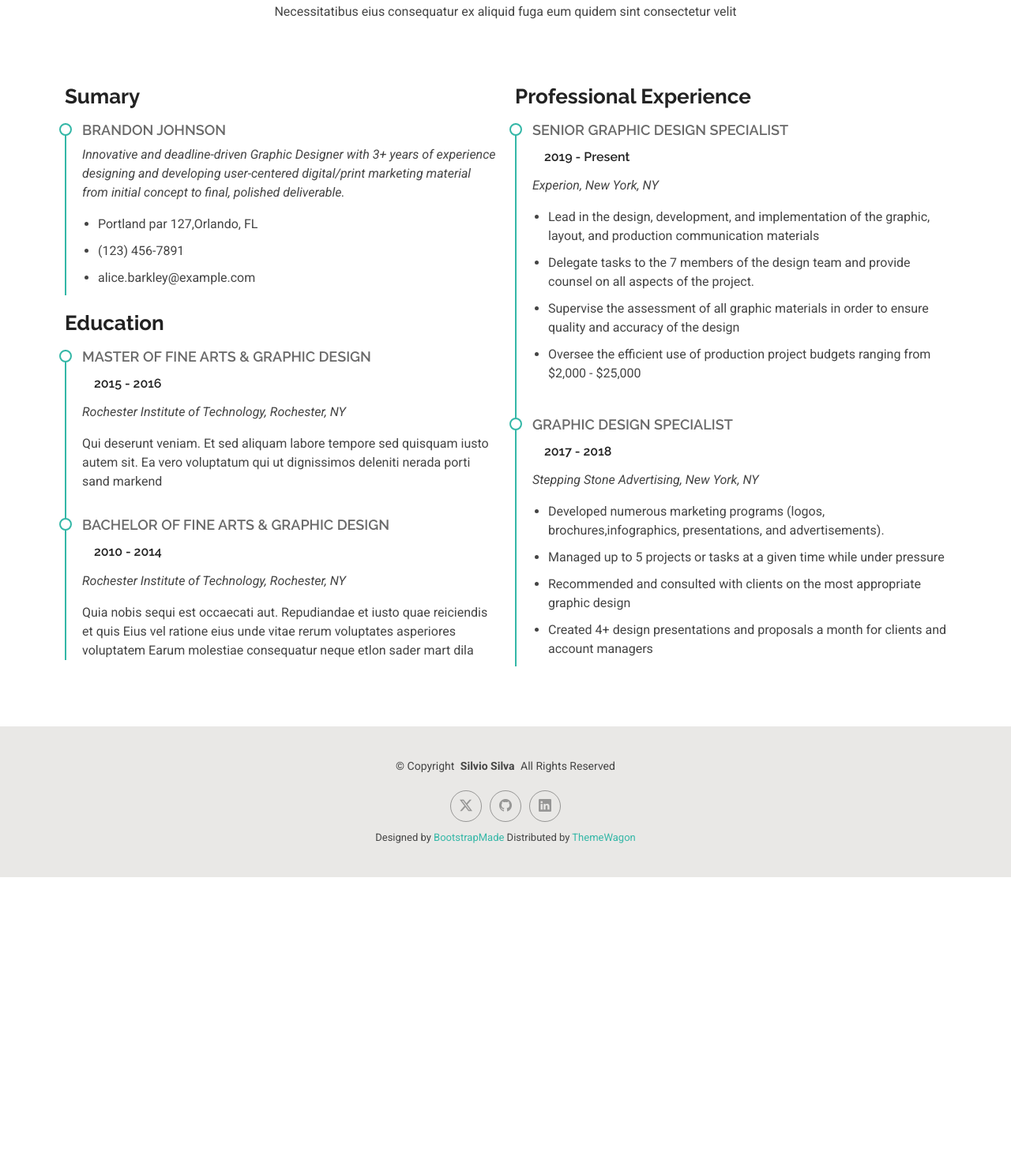
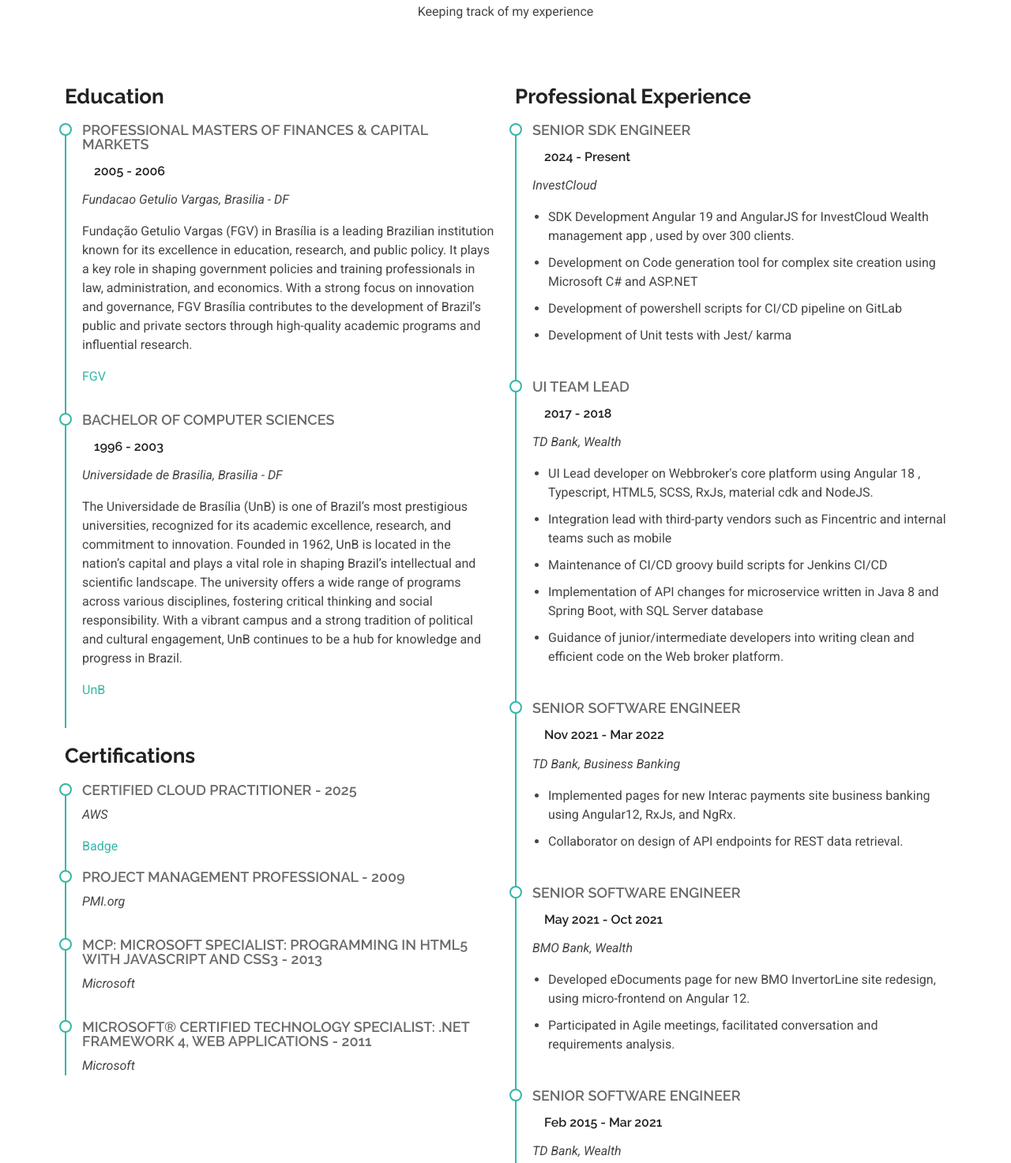
Before and after one commit to SilvioAmaral/silvioamaral.github.io, an Astro site: page /resume in a window 1280 px wide. Shown: the part 218-1691 px from the top of the page at 79% size. Before the commit the page ends 1329 px from the top, so only its background shows below. Built offline with nearby package versions, Linux system fonts and the light colour scheme; Astro itself is replaced by a stand-in of ours.

Commit message:
More updates

```diff
--- a/src/components/Footer.astro
+++ b/src/components/Footer.astro
@@ -7,9 +7,9 @@
         <p>© <span>Copyright</span> <strong class="px-1 sitename">Silvio Silva</strong> <span>All Rights Reserved<br></span></p>
       </div>
       <div class="social-links d-flex justify-content-center">
-        <a href="https://x.com/silvio_amaral"><i class="bi bi-twitter-x"></i></a>
-        <a href="https://github.com/SilvioAmaral"><i class="bi bi-github"></i></a>
-        <a href="https://www.linkedin.com/in/silviosilva1/"><i class="bi bi-linkedin"></i></a>
+        <a href="https://x.com/silvio_amaral" target="_blank"><i class="bi bi-twitter-x"></i></a>
+        <a href="https://github.com/SilvioAmaral" target="_blank"><i class="bi bi-github"></i></a>
+        <a href="https://www.linkedin.com/in/silviosilva1/" target="_blank"><i class="bi bi-linkedin"></i></a>
       </div>
       <div class="credits">
         <!-- All the links in the footer should remain intact. -->
--- a/src/components/Header.astro
+++ b/src/components/Header.astro
@@ -15,7 +15,7 @@
         <ul>
           <li><a href="/" class={currentPath === "" ? "active" : ""}>Home</a></li>
           <li><a href="/about" class={currentPath === "about" ? "active" : ""}>About</a></li>
-          <!-- <li><a href="/resume" class={currentPath === "resume" ? "active" : ""}>Resume</a></li> -->
+          <li><a href="/resume" class={currentPath === "resume" ? "active" : ""}>Resume</a></li>
           <!-- <li><a href="/services" class={currentPath === "services" ? "active" : ""}>Services</a></li> -->
           <!-- <li><a href="/portfolio" class={currentPath === "portfolio" ? "active" : ""}>Portfolio</a></li> -->
           <li><a href="/blog" class={currentPath === "blog" ? "active" : ""}>Blog</a></li>
@@ -25,10 +25,9 @@
       </nav>
 
       <div class="header-social-links">
-        <a href="#" class="twitter"><i class="bi bi-twitter-x"></i></a>
-        <!-- <a href="#" class="facebook"><i class="bi bi-facebook"></i></a> -->
-        <!-- <a href="#" class="instagram"><i class="bi bi-instagram"></i></a> -->
-        <a href="#" class="linkedin"><i class="bi bi-linkedin"></i></a>
+        <a href="https://x.com/silvio_amaral" target="_blank"><i class="bi bi-twitter-x"></i></a>
+        <a href="https://github.com/SilvioAmaral" target="_blank"><i class="bi bi-github"></i></a>
+        <a href="https://www.linkedin.com/in/silviosilva1/" target="_blank"><i class="bi bi-linkedin"></i></a>
       </div>
 
     </div>
--- a/src/pages/resume.astro
+++ b/src/pages/resume.astro
@@ -7,7 +7,7 @@
     <!-- Section Title -->
     <div class="container section-title" data-aos="fade-up">
       <h2>Resume</h2>
-      <p>Necessitatibus eius consequatur ex aliquid fuga eum quidem sint consectetur velit</p>
+      <p>Keeping track of my experience</p>
     </div><!-- End Section Title -->
 
     <div class="container">
@@ -15,9 +15,8 @@
       <div class="row">
 
         <div class="col-lg-6" data-aos="fade-up" data-aos-delay="100">
-          <h3 class="resume-title">Sumary</h3>
-
-          <div class="resume-item pb-0">
+          <!-- <h3 class="resume-title">Summary</h3> -->
+          <!-- <div class="resume-item pb-0">
             <h4>Brandon Johnson</h4>
             <p><em>Innovative and deadline-driven Graphic Designer with 3+ years of experience designing and developing user-centered digital/print marketing material from initial concept to final, polished deliverable.</em></p>
             <ul>
@@ -25,50 +24,111 @@
               <li>(123) 456-7891</li>
               <li>alice.barkley@example.com</li>
             </ul>
-          </div><!-- Edn Resume Item -->
+          </div> -->
+
 
           <h3 class="resume-title">Education</h3>
           <div class="resume-item">
-            <h4>Master of Fine Arts &amp; Graphic Design</h4>
-            <h5>2015 - 2016</h5>
-            <p><em>Rochester Institute of Technology, Rochester, NY</em></p>
-            <p>Qui deserunt veniam. Et sed aliquam labore tempore sed quisquam iusto autem sit. Ea vero voluptatum qui ut dignissimos deleniti nerada porti sand markend</p>
-          </div><!-- Edn Resume Item -->
+            <h4>Professional Masters of Finances &amp; Capital Markets</h4>
+            <h5>2005 - 2006</h5>
+            <p><em>Fundacao Getulio Vargas, Brasilia - DF</em></p>
+            <p>Fundação Getulio Vargas (FGV) in Brasília is a leading Brazilian institution known for its excellence in education, research, and public policy. It plays a key role in shaping government policies and training professionals in law, administration, and economics. With a strong focus on innovation and governance, FGV Brasília contributes to the development of Brazil’s public and private sectors through high-quality academic programs and influential research.</p>
+            <p><a href="https://portal.fgv.br/en" target="_blank">FGV</a></p>
+          </div>
 
           <div class="resume-item">
-            <h4>Bachelor of Fine Arts &amp; Graphic Design</h4>
-            <h5>2010 - 2014</h5>
-            <p><em>Rochester Institute of Technology, Rochester, NY</em></p>
-            <p>Quia nobis sequi est occaecati aut. Repudiandae et iusto quae reiciendis et quis Eius vel ratione eius unde vitae rerum voluptates asperiores voluptatem Earum molestiae consequatur neque etlon sader mart dila</p>
-          </div><!-- Edn Resume Item -->
+            <h4>Bachelor of Computer Sciences</h4>
+            <h5>1996 - 2003</h5>
+            <p><em>Universidade de Brasilia, Brasilia - DF</em></p>
+            <p>The Universidade de Brasília (UnB) is one of Brazil’s most prestigious universities, recognized for its academic excellence, research, and commitment to innovation. Founded in 1962, UnB is located in the nation’s capital and plays a vital role in shaping Brazil’s intellectual and scientific landscape. The university offers a wide range of programs across various disciplines, fostering critical thinking and social responsibility. With a vibrant campus and a strong tradition of political and cultural engagement, UnB continues to be a hub for knowledge and progress in Brazil.</p>
+            <p><a href="https://international.unb.br/" target="_blank">UnB</a></p>
+          </div>
+
+          <h3 class="resume-title">Certifications</h3>
+          <div class="resume-item">
+            <h4>Certified Cloud Practitioner - 2025</h4>
+            <p><em>AWS</em></p>
+            <a href="https://www.credly.com/earner/earned/badge/e7b83e77-a4f2-4388-9136-6b5179a6a6bc" target="_blank">Badge</a>
+          </div>
+
+          <div class="resume-item">
+            <h4>Project Management Professional - 2009</h4>
+            <p><em>PMI.org</em></p>
+          </div>
+
+          <div class="resume-item">
+            <h4>MCP: Microsoft Specialist: Programming in HTML5 with JavaScript and CSS3 - 2013</h4>
+            <p><em>Microsoft</em></p>
+          </div>
+
+          <div class="resume-item">
+            <h4>Microsoft® Certified Technology Specialist: .NET Framework 4, Web Applications - 2011</h4>
+            <p><em>Microsoft</em></p>
+          </div>
 
         </div>
 
         <div class="col-lg-6" data-aos="fade-up" data-aos-delay="200">
           <h3 class="resume-title">Professional Experience</h3>
           <div class="resume-item">
-            <h4>Senior graphic design specialist</h4>
-            <h5>2019 - Present</h5>
-            <p><em>Experion, New York, NY </em></p>
+            <h4>Senior SDK engineer</h4>
+            <h5>2024 - Present</h5>
+            <p><em>InvestCloud</em></p>
             <ul>
-              <li>Lead in the design, development, and implementation of the graphic, layout, and production communication materials</li>
-              <li>Delegate tasks to the 7 members of the design team and provide counsel on all aspects of the project. </li>
-              <li>Supervise the assessment of all graphic materials in order to ensure quality and accuracy of the design</li>
-              <li>Oversee the efficient use of production project budgets ranging from $2,000 - $25,000</li>
+              <li>SDK Development Angular 19 and AngularJS for InvestCloud Wealth management app , used by over 300 clients.</li>
+              <li>Development on Code generation tool for complex site creation using Microsoft C# and ASP.NET </li>
+              <li>Development of powershell scripts for CI/CD pipeline on GitLab</li>
+              <li>Development of Unit tests with Jest/ karma</li>
             </ul>
-          </div><!-- Edn Resume Item -->
+          </div>
 
           <div class="resume-item">
-            <h4>Graphic design specialist</h4>
+            <h4>UI Team Lead</h4>
             <h5>2017 - 2018</h5>
-            <p><em>Stepping Stone Advertising, New York, NY</em></p>
+            <p><em>TD Bank, Wealth</em></p>
             <ul>
-              <li>Developed numerous marketing programs (logos, brochures,infographics, presentations, and advertisements).</li>
-              <li>Managed up to 5 projects or tasks at a given time while under pressure</li>
-              <li>Recommended and consulted with clients on the most appropriate graphic design</li>
-              <li>Created 4+ design presentations and proposals a month for clients and account managers</li>
+              <li>UI Lead developer on Webbroker's core platform using Angular 18 , Typescript, HTML5, SCSS, RxJs, material cdk  and NodeJS.</li>
+            <li>Integration lead with third-party vendors such as Fincentric  and internal teams such as mobile</li>
+            <li>Maintenance of CI/CD groovy build scripts for Jenkins CI/CD</li>
+            <li>Implementation of API changes for microservice written in Java 8 and Spring Boot, with SQL Server database </li>
+            <li>Guidance of  junior/intermediate developers into writing clean and efficient code on the Web broker platform. </li>
+
             </ul>
-          </div><!-- Edn Resume Item -->
+          </div>
+
+          <div class="resume-item">
+            <h4>Senior Software Engineer </h4>
+            <h5>Nov 2021 - Mar 2022</h5>
+            <p><em>TD Bank, Business Banking</em></p>
+            <ul>
+              <li>Implemented pages for new Interac payments site business banking using Angular12, RxJs, and NgRx.</li>
+            <li>Collaborator on design of API endpoints for REST data retrieval. </li>
+
+            </ul>
+          </div>
+
+          <div class="resume-item">
+            <h4>Senior Software Engineer </h4>
+            <h5>May 2021 - Oct 2021</h5>
+            <p><em>BMO Bank, Wealth</em></p>
+            <ul>
+              <li>Developed eDocuments page for new BMO InvertorLine site redesign, using micro-frontend on Angular 12. </li>
+            <li>Participated in Agile meetings, facilitated conversation and requirements analysis. </li>
+
+            </ul>
+          </div>
+
+          <div class="resume-item">
+            <h4>Senior Software Engineer </h4>
+            <h5>Feb 2015 - Mar 2021 </h5>
+            <p><em>TD Bank, Wealth</em></p>
+            <ul>
+              <li>Participated in the complete redesign of the WebBroker website, the trading platform available to retail clients, a site that averages 5.5Million hits a month and has over 30,000 users. </li>
+            <li>Redesigned platform and re-wrote several pages on AngularJS and Angular 4+. Designer of solution to work with both sites seamlessly while migration was being developed. </li>
+            <li>Created a performance testing tool on NodeJs that automated load tests on real application scenarios for a web-sockets notification system. </li>
+            </ul>
+
+          </div>
 
         </div>
 
```
Also changed, not shown: src/pages/about.astro (+37 -14 lines).
